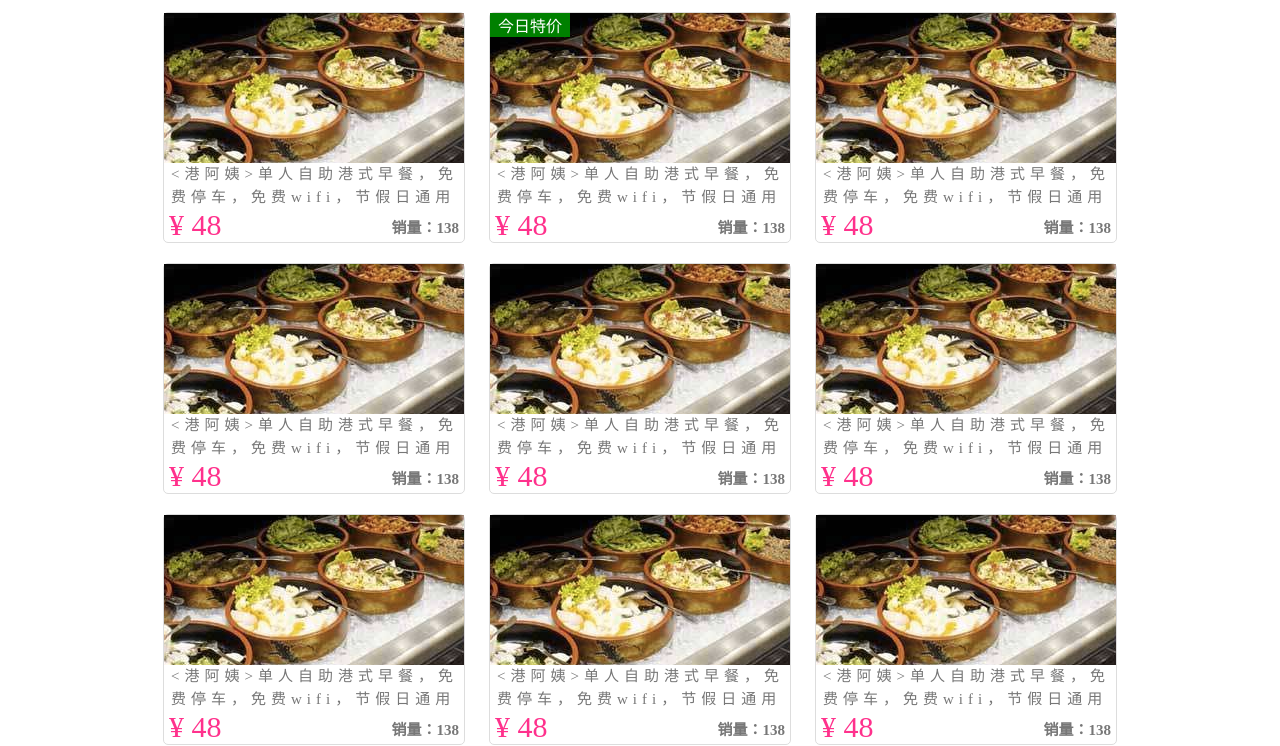
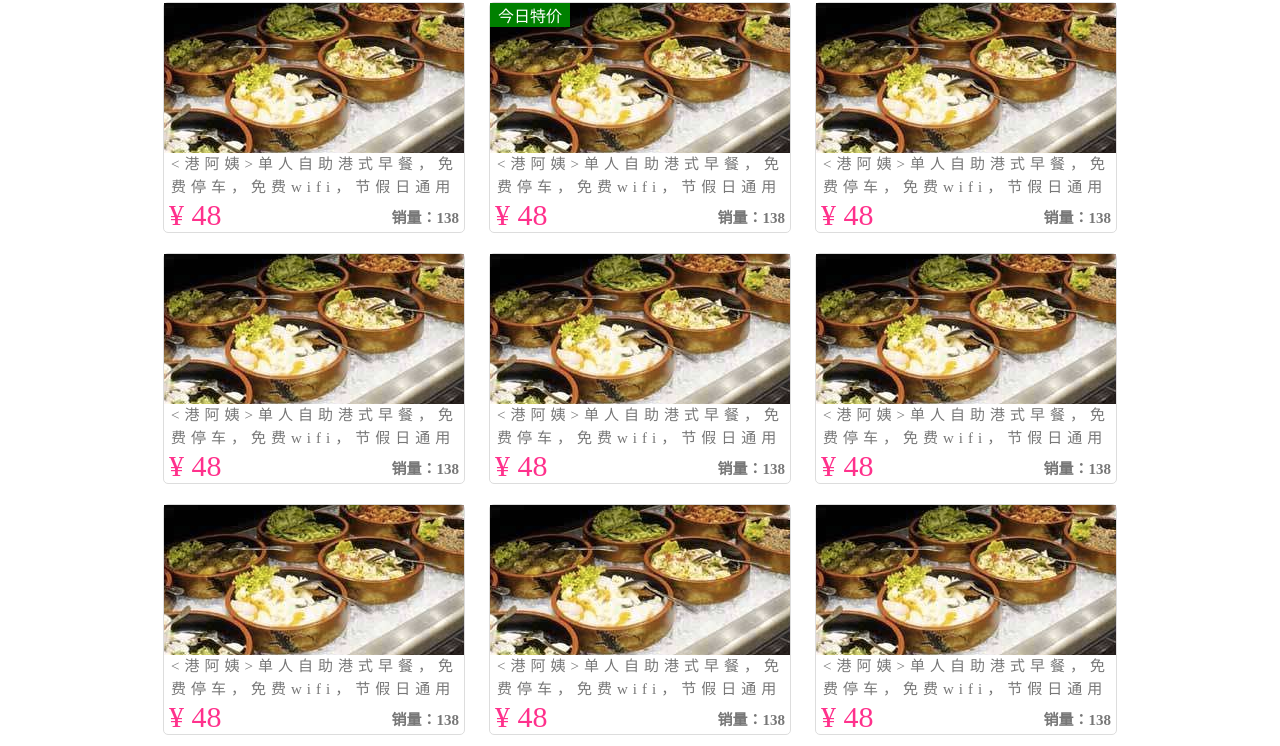
Before and after one commit to sipallan/study-web-code, a plain HTML site: page homework001/index.html in a window 1280 px wide. Shown: the part 812-1558 px from the top of the page. Drawn offline with Linux system fonts and the light colour scheme.

Commit message:
Update style.css

```diff
--- a/homework001/css/style.css
+++ b/homework001/css/style.css
@@ -130,9 +130,9 @@ body,h1,ul,section,div,h2,p,li{
 
 #food{
 	width:1000px;
-	height:900px;
+	height:880px;
 	/*background-color: red;*/
-	margin:30px auto;
+	margin:20px auto;
 	text-align: center;
 }
 
```
